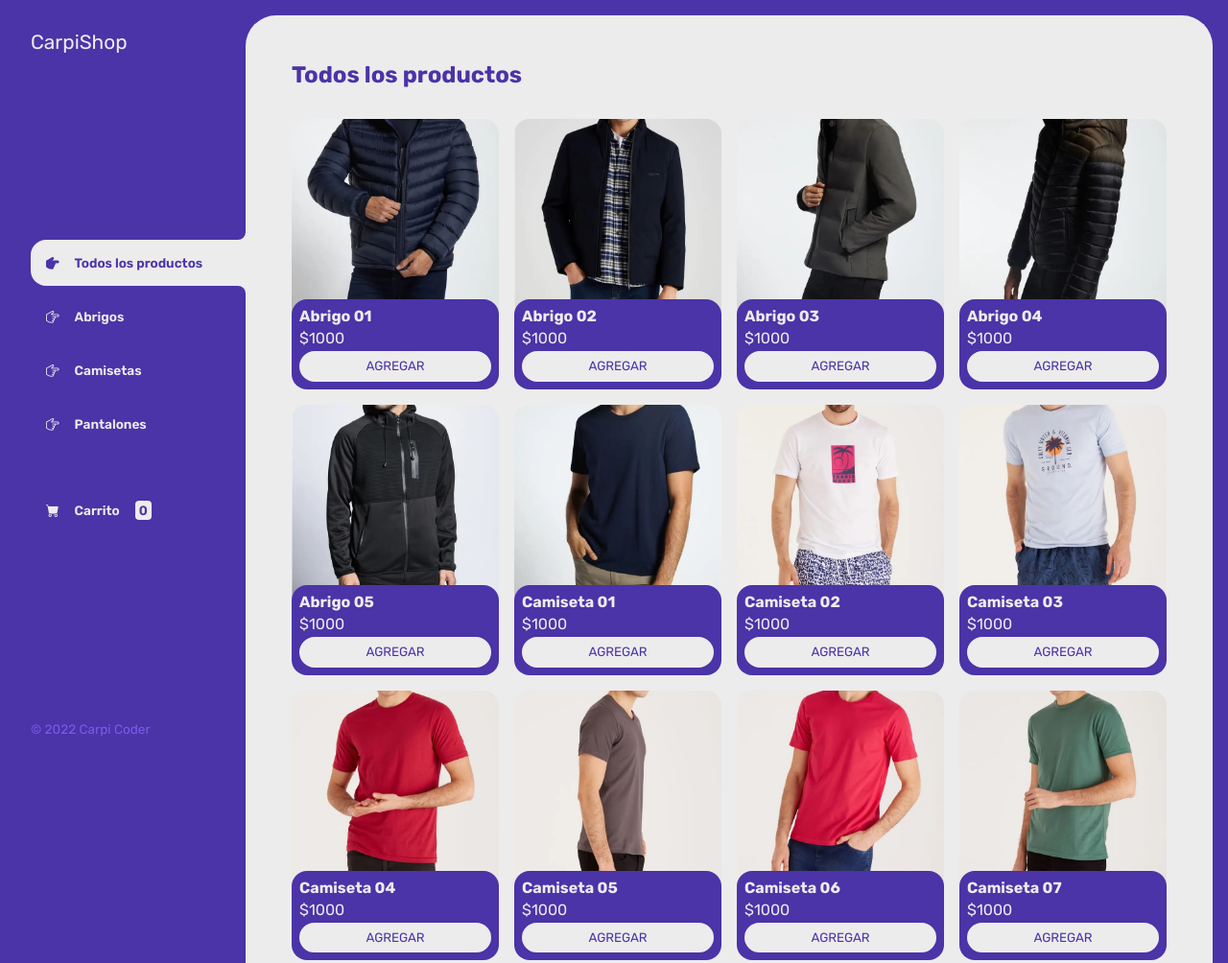
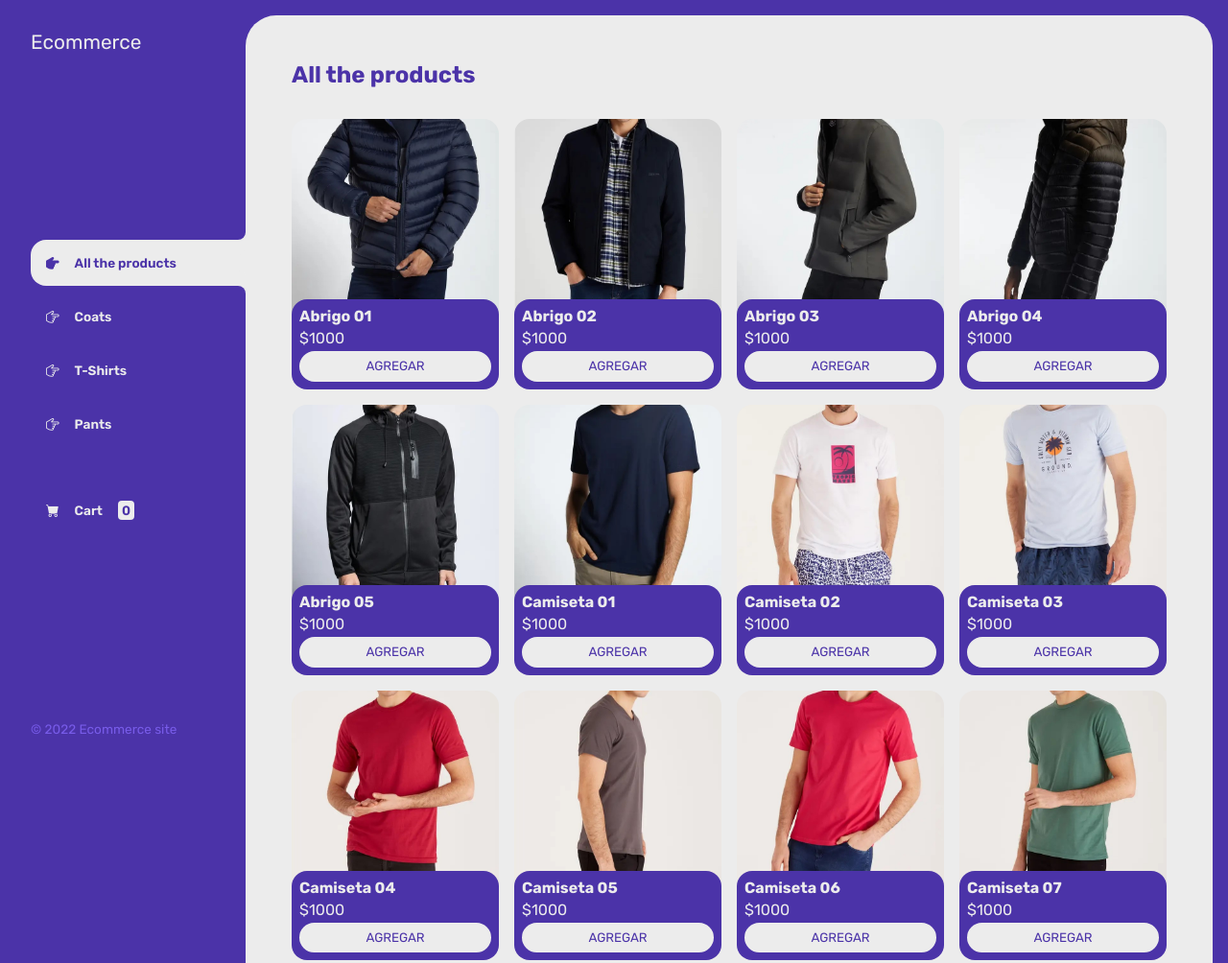
Before and after one commit to Japheth0214/shopping-cart, a plain HTML site: page index.html in a window 1280 px wide. Shown: the top 1004 px of the page at 96% size. Drawn offline with nearby package versions, Linux system fonts and the light colour scheme.

Commit message:
Finished Project

```diff
--- a/index.html
+++ b/index.html
@@ -5,7 +5,7 @@
   <meta charset="UTF-8">
   <meta http-equiv="X-UA-Compatible" content="IE=edge">
   <meta name="viewport" content="width=device-width, initial-scale=1.0">
-  <title>CarpiShop</title>
+  <title>My | Ecommerce site</title>
   <link rel="stylesheet" href="https://cdn.jsdelivr.net/npm/bootstrap-icons@1.9.1/font/bootstrap-icons.css">
   <link rel="stylesheet" type="text/css" href="https://cdn.jsdelivr.net/npm/toastify-js/src/toastify.min.css">
   <link rel="stylesheet" href="./css/main.css">
@@ -25,39 +25,39 @@
         <i class="bi bi-x"></i>
       </button>
       <header>
-        <h1 class="logo">CarpiShop</h1>
+        <h1 class="logo">Ecommerce</h1>
       </header>
       <nav>
         <ul class="menu">
           <li>
             <button id="todos" class="boton-menu boton-categoria active"><i class="bi bi-hand-index-thumb-fill"></i>
-              Todos los productos</button>
+              All the products</button>
           </li>
           <li>
             <button id="abrigos" class="boton-menu boton-categoria"><i class="bi bi-hand-index-thumb"></i>
-              Abrigos</button>
+              Coats</button>
           </li>
           <li>
             <button id="camisetas" class="boton-menu boton-categoria"><i class="bi bi-hand-index-thumb"></i>
-              Camisetas</button>
+              T-Shirts</button>
           </li>
           <li>
             <button id="pantalones" class="boton-menu boton-categoria"><i class="bi bi-hand-index-thumb"></i>
-              Pantalones</button>
+              Pants</button>
           </li>
           <li>
             <a class="boton-menu boton-carrito" href="./carrito.html">
-              <i class="bi bi-cart-fill"></i> Carrito <span id="numerito" class="numerito">0</span>
+              <i class="bi bi-cart-fill"></i> Cart <span id="numerito" class="numerito">0</span>
             </a>
           </li>
         </ul>
       </nav>
       <footer>
-        <p class="texto-footer">© 2022 Carpi Coder</p>
+        <p class="texto-footer">© 2022 Ecommerce site</p>
       </footer>
     </aside>
     <main>
-      <h2 class="titulo-principal" id="titulo-principal">Todos los productos</h2>
+      <h2 class="titulo-principal" id="titulo-principal">All the products</h2>
       <div id="contenedor-productos" class="contenedor-productos">
         <!-- Esto se va a rellenar con JS -->
       </div>
```
Also changed, not shown: carrito.html (+11 -11 lines).
